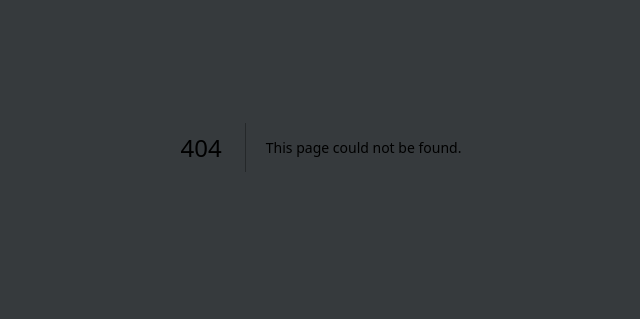
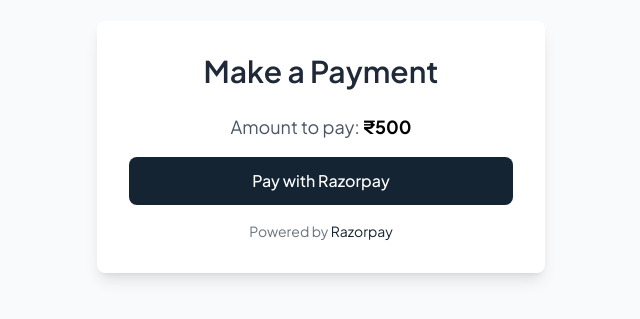
Before and after one commit to aditibaghel29/CAREPULSE, a Next.js app: page /payments/checkout in a window 1280 px wide. Before the commit this address had no page. Shown: the part 253-572 px from the top of the page, without its empty margins (319-959 px from the left). Built offline with nearby package versions, Linux system fonts and the light colour scheme.

Commit message:
payment integrated

```diff
--- a/app/patient/[id]/new-appointment/success/page.tsx
+++ b/app/patient/[id]/new-appointment/success/page.tsx
@@ -91,10 +91,19 @@
             <p> {formatDateTime(appointmentDetails.schedule).dateTime}</p>
           </div>
         </section>
+<div className="flex gap-12 ">
+  <div><Button variant="outline" className="shad-primary-btn" asChild>
+          <Link href={`/patient/${id}/new-appointment`}>New Appointment</Link>
+        </Button> </div>
+  <div>
+        <Button variant="outline" className="shad-primary-btn" asChild>
+          <Link href={`/payments/checkout`}> Fee Payment</Link>
+        </Button>
+  </div>
 
-        <Button variant="outline" className="shad-primary-btn" asChild>
-          <Link href={`/patient/${id}/new-appointment`}>New Appointment</Link>
-        </Button>
+
+</div>
+
 
         <p className="copyright">© 2024 CarePluse</p>
       </div>
--- /dev/null
+++ b/app/payments/checkout/page.tsx
@@ -0,0 +1,82 @@
+"use client"
+import React, { useState } from 'react';
+import axios from 'axios';
+import Script from 'next/script';
+ import toast from 'react-hot-toast';
+
+declare global{
+  interface Window{
+    Razorpay:any;
+  }
+}
+ const PaymentButton = () => {
+  const Amount=500;
+  const [loading, setLoading] = useState(false);
+  const handlePayment = async () => {
+    setLoading(true);
+
+    try {
+      // Step 1: Create order on the backend
+      const response = await axios.post('/payments/create-order');
+      const data=response.data.order;
+      console.log("data inside the checkout page is after making a request to create-order route",data);
+      // Step 2: Configure Razorpay options
+      const options = {
+        key: process.env.NEXT_PUBLIC_RAZORPAY_KEY_ID,
+        amount: data.amount,
+        currency: data.currency,
+
+        name: 'Appointment Booking',
+        description: 'Test transaction for Booking Appointment',
+        order_id: data.id,
+        handler: function (response:any)  {
+          // Handle payment success
+          console.log("response in checkout",response);
+          toast.success(`Payment successful! Payment ID: ${response.razorpay_payment_id}`);
+        },
+        prefill: {
+          name: 'John Doe',
+          email: 'john@example.com',
+          contact: '9999999999',
+        },
+        theme: {
+          color: '#3399cc',
+        },
+      };
+
+      // Step 3: Open Razorpay checkout
+      const rzp = new window.Razorpay(options);
+      rzp.open();
+    } catch (error) {
+      console.error('Error during payment:', error);
+    } finally{
+
+      setLoading(false);
+    }
+
+  };
+
+  return (
+
+
+  <>
+  <Script src="https://checkout.razorpay.com/v1/checkout.js" />
+  <div className="flex items-center justify-center min-h-screen bg-gray-50">
+    <div className="bg-white p-8 rounded-lg shadow-lg max-w-md w-full">
+      <h1 className="text-3xl font-semibold text-center text-gray-800 mb-6">Make a Payment</h1>
+      <p className="text-center text-lg text-gray-600 mb-4">Amount to pay: <span className="font-bold text-black">₹{Amount}</span></p>
+      <button
+        onClick={handlePayment}
+        disabled={loading}
+        className={`w-full py-3 px-6 rounded-lg font-medium text-white bg-blue-600 hover:bg-blue-700 transition duration-200 ease-in-out ${loading ? 'cursor-not-allowed opacity-50' : 'cursor-pointer'}`}
+      >
+        {loading ? 'Processing...' : 'Pay with Razorpay'}
+      </button>
+      <p className="text-center text-sm text-gray-500 mt-4">Powered by <span className="text-blue-600">Razorpay</span></p>
+    </div>
+  </div>
+</>
+  );
+};
+
+export default PaymentButton;
--- /dev/null
+++ b/app/payments/create-order/route.ts
@@ -0,0 +1,33 @@
+
+import Razorpay from 'razorpay';
+import { NextRequest, NextResponse } from 'next/server';
+
+const razorpay = new Razorpay({
+  key_id: process.env.RAZORPAY_KEY_ID!,
+  key_secret: process.env.RAZORPAY_KEY_SECRET!,
+});
+
+export  async function POST(req: NextRequest, res: NextResponse) {
+
+
+    try {
+      const options = {
+        amount: 500*100,
+        currency: 'INR',
+        receipt: `receipt_order_${Date.now()}`,
+      };
+
+    const order = await razorpay.orders.create(options);
+    console.log("order that we are getting is",order);
+
+     return NextResponse.json({order},{status:200})
+    }
+
+      catch (error) {
+      console.error('Error creating Razorpay order:', error);
+      return NextResponse.json({
+error:"error creating order"
+      },
+    {status:500})
+    }
+  }
--- a/package.json
+++ b/package.json
@@ -21,11 +21,13 @@
     "@radix-ui/react-slot": "^1.1.0",
     "@sentry/nextjs": "^8.26.0",
     "@shadcn/ui": "^0.0.4",
+    "@stripe/stripe-js": "^4.3.0",
     "@tanstack/react-table": "^8.20.1",
     "axios": "^1.7.3",
     "class-variance-authority": "^0.7.0",
     "cloudinary": "^2.4.0",
     "clsx": "^2.1.1",
+    "dotenv": "^16.4.5",
     "input-otp": "^1.2.4",
     "lucide-react": "^0.417.0",
     "mongoose": "^8.5.2",
@@ -33,6 +35,7 @@
     "next-theme": "^0.1.5",
     "next-themes": "^0.3.0",
     "node-appwrite": "^13.0.0",
+    "razorpay": "^2.9.4",
     "react": "^18",
     "react-datepicker": "^7.3.0",
     "react-dom": "^18",
@@ -40,6 +43,7 @@
     "react-hook-form": "^7.52.1",
     "react-hot-toast": "^2.4.1",
     "react-phone-number-input": "^3.4.5",
+    "stripe": "^16.8.0",
     "tailwind-merge": "^2.4.0",
     "tailwindcss-animate": "^1.0.7",
     "twilio": "^5.2.2",
```
Also changed, not shown: 2 other files (tests, documents, lock files or other folders).
